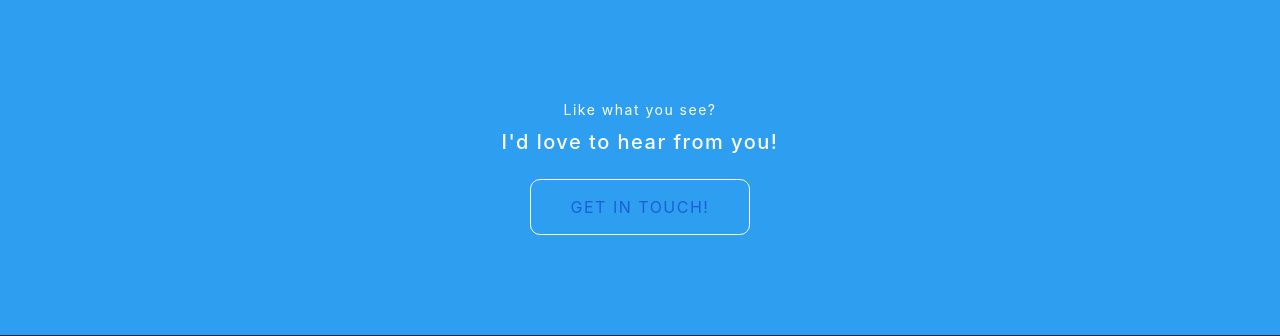
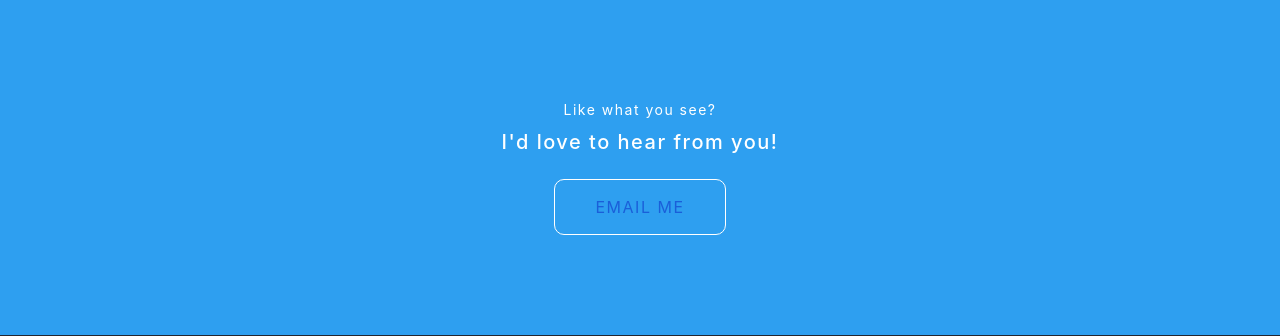
Before and after one commit to GhitaAlexandruIon/my_resume, a Django app: page / in a window 1280 px wide. Shown: the part 2709-3045 px from the top of the page. Run offline with Django 3.2, Linux system fonts and the light colour scheme; data that the repository does not hold is empty; some libraries are stand-ins or nearby versions.

Commit message:
contact update

```diff
--- a/templates/contact.html
+++ b/templates/contact.html
@@ -1,7 +1,7 @@
 <div id="contact" class="contactSection section">
     <div class="col-md-12 text-center">
         <p class="subHeading">Like what you see?</p>
-        <h2>I'd love to hear from you!</h2>
-        <a href="mailto:ghita.alexandru6@gmail.com" class="contactButton btn">GET IN TOUCH!</a>
+        <h2 >I'd love to hear from you!</h2>
+        <a href="mailto:ghita.alexandru6@gmail.com" class="contactButton btn">Email Me</a>
     </div>
 </div>
```
